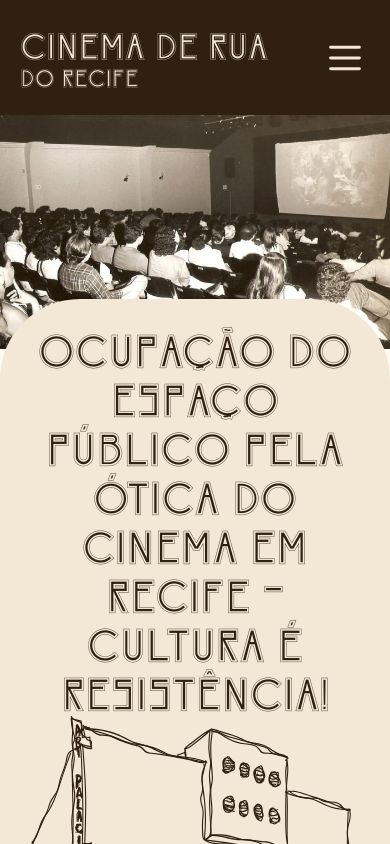
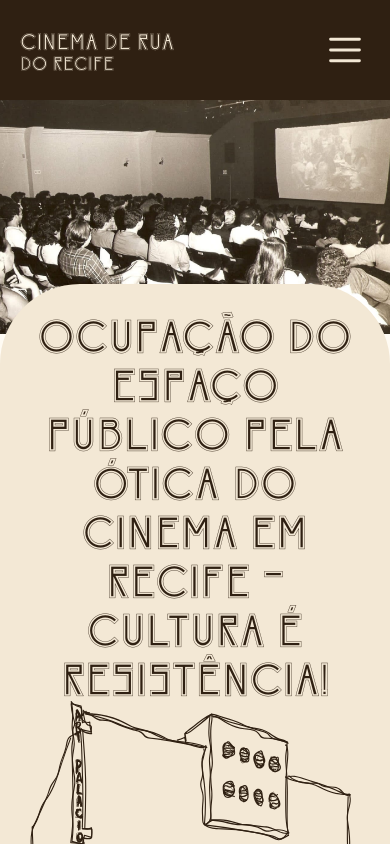
Before and after one commit to italoh623/cinema-rua, a Next.js app: page / in a window 390 px wide. Shown: the top 844 px of the page. Built offline with nearby package versions, Linux system fonts and the light colour scheme; a web font is replaced by a local one.

Commit message:
Ajusta tamanho do menu

```diff
--- a/src/components/Menu/styles.module.css
+++ b/src/components/Menu/styles.module.css
@@ -92,11 +92,11 @@
 
 @media (max-width: 1000px) {
   .title h1 {
-    font-size: 36px;
+    font-size: 2rem;
   }
 
   .title h2 {
-    font-size: 24px;
+    font-size: 1.7rem;
   }
 
   .menu {
@@ -114,7 +114,7 @@
   }
 
   .menuButton {
-    font-size: 1rem;
+    font-size: 1.5rem;
   }
 
   .container {
```
